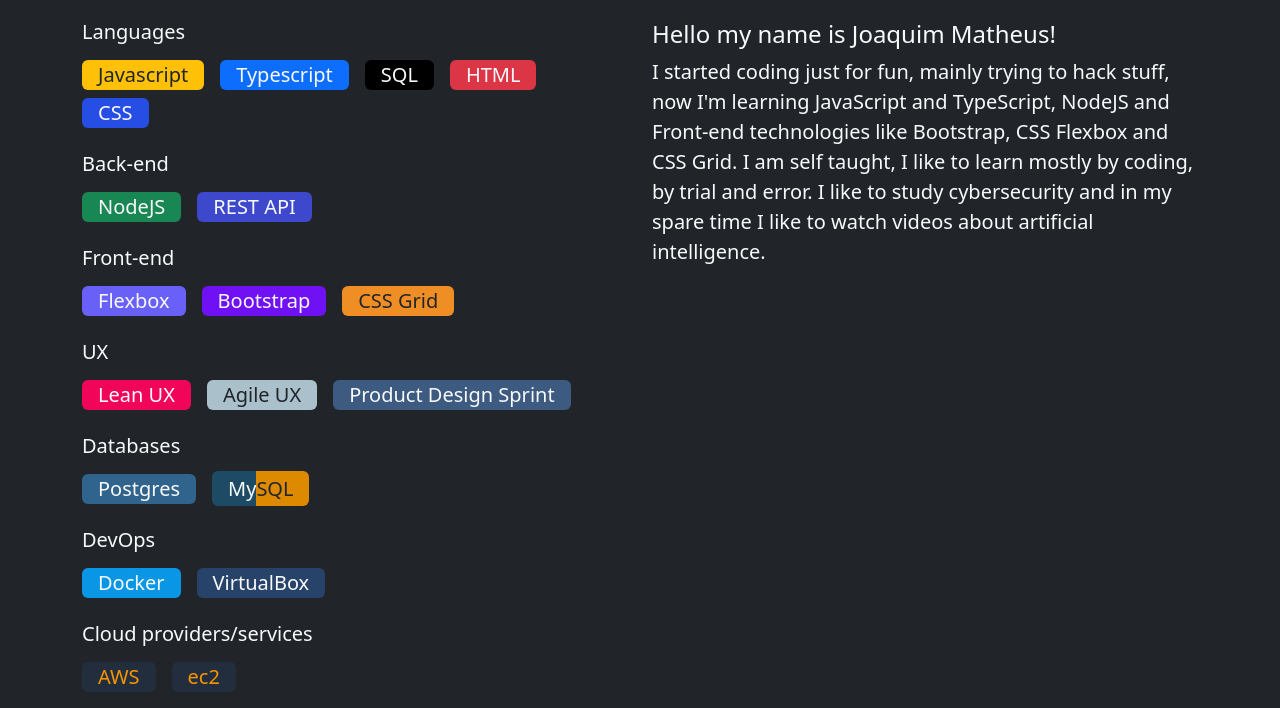
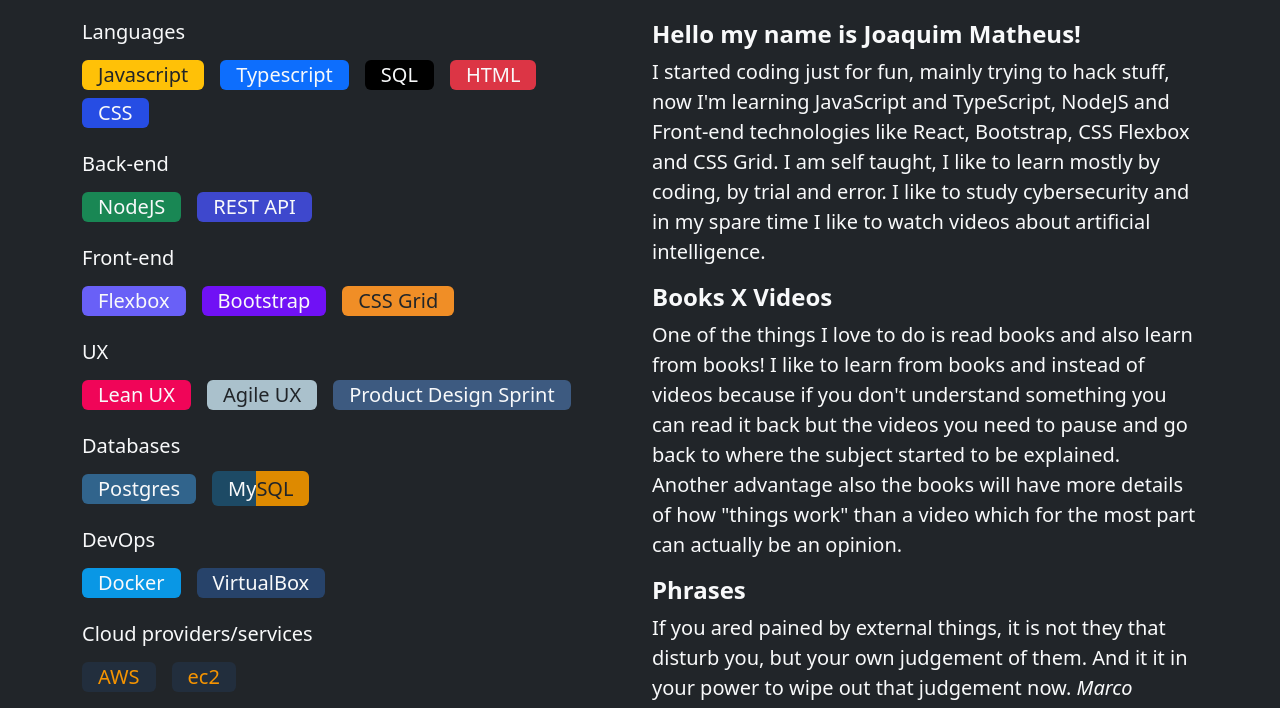
Before and after one commit to joaquimatheus/landpage_joaquimatheus, a website: page public/about.html in a window 1280 px wide. Shown: the part 279-987 px from the top of the page. Drawn offline with nearby package versions, Linux system fonts and the light colour scheme.

Commit message:
Linkd css custom.css in about.html added more articlers in description and some padding in section education

```diff
--- a/public/about.html
+++ b/public/about.html
@@ -24,16 +24,14 @@
             defer
         ></script>
         <script src="js/app.js"></script>
-        <link rel="stylesheet" href="css/custom.css">
+        <link rel="stylesheet" href="css/custom.css" />
     </head>
     <body class="bg-dark">
         <!-- navbar -->
         <nav class="navbar navbar-expand-md navbar-dark bg-dark">
             <div class="container-xxl">
                 <a class="navbar-brand" href="#">
-                    <span class="text-seconday fw-bold">
-                        joaquimatheus
-                    </span>
+                    <span class="text-seconday fw-bold"> joaquimatheus </span>
                 </a>
                 <!--toogle button for mobile nav -->
 
@@ -211,9 +209,7 @@
                             </div>
                         </div>
                         <!-- -->
-                        <h3 class="text-light lead fw-normal my-3">
-                            UX
-                        </h3>
+                        <h3 class="text-light lead fw-normal my-3">UX</h3>
                         <div class="d-flex flex-wrap fs-5">
                             <div
                                 id="lean-ux"
@@ -420,16 +416,39 @@
                     <div class="col-md-6 col-sm-12">
                         <h2 class="text-light fw-bold my-4">Description</h2>
                         <article class="text-light lead fw-normal">
-                            <h4>Hello my name is Joaquim Matheus!</h4>
+                            <h4 class="fw-bold">Hello my name is Joaquim Matheus!</h4>
                             <p>
                                 I started coding just for fun, mainly trying to
                                 hack stuff, now I'm learning JavaScript and
                                 TypeScript, NodeJS and Front-end technologies
-                                like Bootstrap, CSS Flexbox and CSS Grid. I am
-                                self taught, I like to learn mostly by coding,
-                                by trial and error. I like to study
+                                like React, Bootstrap, CSS Flexbox and CSS Grid.
+                                I am self taught, I like to learn mostly by
+                                coding, by trial and error. I like to study
                                 cybersecurity and in my spare time I like to
                                 watch videos about artificial intelligence.
+                            </p>
+                        </article>
+                        <article class="text-light lead fw-normal">
+                            <h4 class="fw-bold">Books X Videos</h4>
+                            <p>
+                                One of the things I love to do is read books and
+                                also learn from books! I like to learn from
+                                books and instead of videos because if you don't
+                                understand something you can read it back but
+                                the videos you need to pause and go back to
+                                where the subject started to be explained.
+                                Another advantage also the books will have more
+                                details of how "things work" than a video which
+                                for the most part can actually be an opinion.
+                            </p>
+                        </article>
+                        <article class="text-light lead fw-normal">
+                            <h4 class="fw-bold">Phrases</h4>
+                            <p>
+                                If you ared pained by external things, it is not
+                                they that disturb you, but your own judgement of
+                                them. And it it in your power to wipe out that
+                                judgement now. <i>Marco Aurelio</i>
                             </p>
                         </article>
                     </div>
--- a/public/css/custom.css
+++ b/public/css/custom.css
@@ -12,6 +12,10 @@
 
 #projects {
     padding: 10vh 0;
+}
+
+#education {
+    padding: 5vh 0;
 }
 
 a {
```
